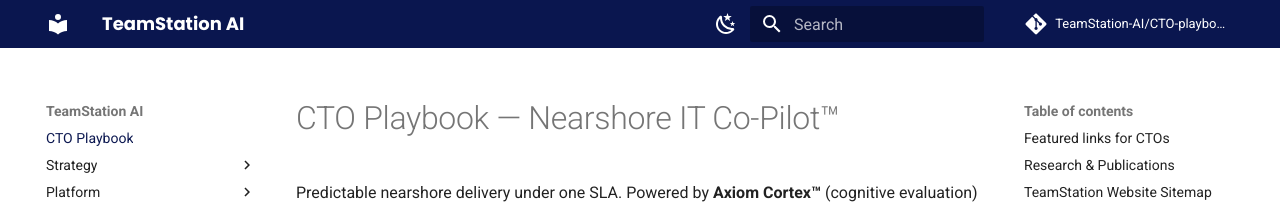
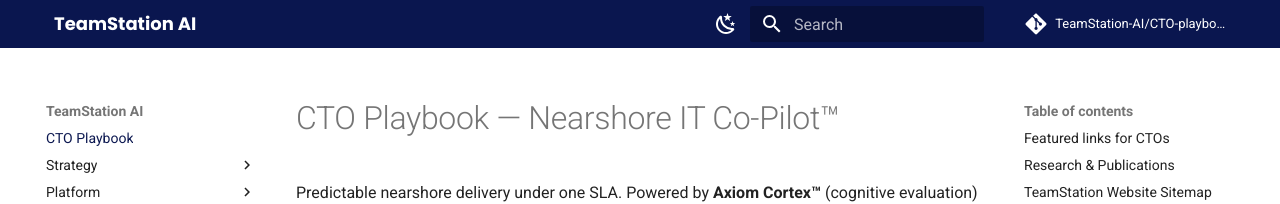
Before and after one commit to TeamStation-AI/CTO-playbook, an MkDocs documentation site: the page built from docs/index.md, in a window 1280 px wide. Shown: the top 204 px of the page. Built offline with MkDocs 1.6.1 and Material for MkDocs 9.7.7, drawn with Linux system fonts in a browser that asks for light colours; comment, search, counter and statistics services are not loaded.

Commit message:
Add custom CSS file to mkdocs configuration

```diff
--- a/mkdocs.yml
+++ b/mkdocs.yml
@@ -27,6 +27,7 @@
 
 extra_css:
   - assets/custom.css
+  - assets/custom.v2.css
 
 markdown_extensions:
   - admonition
```
